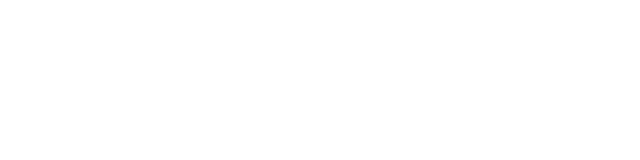
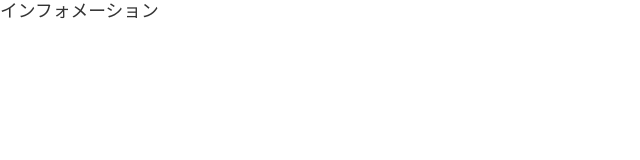
Before and after one commit to aoki-hue/react-website, a React (Create React App) app: page /information in a window 1280 px wide. Before the commit this address had no page. Shown: the top 160 px of the page, without its empty margins (0-640 px from the left). Built offline with nearby package versions, Linux system fonts and the light colour scheme.

Commit message:
pageの追加

```diff
--- a/src/App.js
+++ b/src/App.js
@@ -1,6 +1,9 @@
 /* eslint-disable import/first */
 
 import Home from "pages/home";
+import Menu from "pages/menu";
+import Info from "pages/information";
+import Error from "pages/404error";
 
 /* router */
 import { BrowserRouter as Router, Route, Routes } from "react-router-dom";
@@ -15,6 +18,9 @@ function App() {
     <Router>
       <Routes>
         <Route path="/" element={<Home />}></Route>
+        <Route path="/menu" element={<Menu />}></Route>
+        <Route path="/information" element={<Info />}></Route>
+        <Route path="/*" element={<Error />}></Route>
       </Routes>
     </Router>
   );
--- /dev/null
+++ b/src/css/destyle.css
@@ -0,0 +1,415 @@
+/*! destyle.css v4.0.1 | MIT License | https://github.com/nicolas-cusan/destyle.css */
+
+/* Reset box-model and set borders */
+/* ============================================ */
+
+*,
+::before,
+::after {
+  box-sizing: border-box;
+  border-style: solid;
+  border-width: 0;
+  min-width: 0;
+}
+
+/* Document */
+/* ============================================ */
+
+/**
+ * 1. Correct the line height in all browsers.
+ * 2. Prevent adjustments of font size after orientation changes in iOS.
+ * 3. Remove gray overlay on links for iOS.
+ */
+
+html {
+  line-height: 1.15; /* 1 */
+  -webkit-text-size-adjust: 100%; /* 2 */
+  -webkit-tap-highlight-color: transparent; /* 3*/
+}
+
+/* Sections */
+/* ============================================ */
+
+/**
+ * Remove the margin in all browsers.
+ */
+
+body {
+  margin: 0;
+}
+
+/**
+ * Render the `main` element consistently in IE.
+ */
+
+main {
+  display: block;
+}
+
+/* Vertical rhythm */
+/* ============================================ */
+
+p,
+table,
+blockquote,
+address,
+pre,
+iframe,
+form,
+figure,
+dl {
+  margin: 0;
+}
+
+/* Headings */
+/* ============================================ */
+
+h1,
+h2,
+h3,
+h4,
+h5,
+h6 {
+  font-size: inherit;
+  font-weight: inherit;
+  margin: 0;
+}
+
+/* Lists (enumeration) */
+/* ============================================ */
+
+ul,
+ol {
+  margin: 0;
+  padding: 0;
+  list-style: none;
+}
+
+/* Lists (definition) */
+/* ============================================ */
+
+dt {
+  font-weight: bold;
+}
+
+dd {
+  margin-left: 0;
+}
+
+/* Grouping content */
+/* ============================================ */
+
+/**
+ * 1. Add the correct box sizing in Firefox.
+ * 2. Show the overflow in Edge and IE.
+ */
+
+hr {
+  box-sizing: content-box; /* 1 */
+  height: 0; /* 1 */
+  overflow: visible; /* 2 */
+  border-top-width: 1px;
+  margin: 0;
+  clear: both;
+  color: inherit;
+}
+
+/**
+ * 1. Correct the inheritance and scaling of font size in all browsers.
+ * 2. Correct the odd `em` font sizing in all browsers.
+ */
+
+pre {
+  font-family: monospace, monospace; /* 1 */
+  font-size: inherit; /* 2 */
+}
+
+address {
+  font-style: inherit;
+}
+
+/* Text-level semantics */
+/* ============================================ */
+
+/**
+ * Remove the gray background on active links in IE 10.
+ */
+
+a {
+  background-color: transparent;
+  text-decoration: none;
+  color: inherit;
+}
+
+/**
+ * 1. Remove the bottom border in Chrome 57-
+ * 2. Add the correct text decoration in Chrome, Edge, IE, Opera, and Safari.
+ */
+
+abbr[title] {
+  text-decoration: underline dotted; /* 2 */
+}
+
+/**
+ * Add the correct font weight in Chrome, Edge, and Safari.
+ */
+
+b,
+strong {
+  font-weight: bolder;
+}
+
+/**
+ * 1. Correct the inheritance and scaling of font size in all browsers.
+ * 2. Correct the odd `em` font sizing in all browsers.
+ */
+
+code,
+kbd,
+samp {
+  font-family: monospace, monospace; /* 1 */
+  font-size: inherit; /* 2 */
+}
+
+/**
+ * Add the correct font size in all browsers.
+ */
+
+small {
+  font-size: 80%;
+}
+
+/**
+ * Prevent `sub` and `sup` elements from affecting the line height in
+ * all browsers.
+ */
+
+sub,
+sup {
+  font-size: 75%;
+  line-height: 0;
+  position: relative;
+  vertical-align: baseline;
+}
+
+sub {
+  bottom: -0.25em;
+}
+
+sup {
+  top: -0.5em;
+}
+
+/* Replaced content */
+/* ============================================ */
+
+/**
+ * Prevent vertical alignment issues.
+ */
+
+svg,
+img,
+embed,
+object,
+iframe {
+  vertical-align: bottom;
+}
+
+/* Forms */
+/* ============================================ */
+
+/**
+ * Reset form fields to make them styleable.
+ * 1. Make form elements stylable across systems iOS especially.
+ * 2. Inherit text-transform from parent.
+ */
+
+button,
+input,
+optgroup,
+select,
+textarea {
+  -webkit-appearance: none; /* 1 */
+  appearance: none;
+  vertical-align: middle;
+  color: inherit;
+  font: inherit;
+  background: transparent;
+  padding: 0;
+  margin: 0;
+  border-radius: 0;
+  text-align: inherit;
+  text-transform: inherit; /* 2 */
+}
+
+/**
+ * Correct cursors for clickable elements.
+ */
+
+button,
+[type="button"],
+[type="reset"],
+[type="submit"] {
+  cursor: pointer;
+}
+
+button:disabled,
+[type="button"]:disabled,
+[type="reset"]:disabled,
+[type="submit"]:disabled {
+  cursor: default;
+}
+
+/**
+ * Improve outlines for Firefox and unify style with input elements & buttons.
+ */
+
+:-moz-focusring {
+  outline: auto;
+}
+
+select:disabled {
+  opacity: inherit;
+}
+
+/**
+ * Remove padding
+ */
+
+option {
+  padding: 0;
+}
+
+/**
+ * Reset to invisible
+ */
+
+fieldset {
+  margin: 0;
+  padding: 0;
+  min-width: 0;
+}
+
+legend {
+  padding: 0;
+}
+
+/**
+ * Add the correct vertical alignment in Chrome, Firefox, and Opera.
+ */
+
+progress {
+  vertical-align: baseline;
+}
+
+/**
+ * Remove the default vertical scrollbar in IE 10+.
+ */
+
+textarea {
+  overflow: auto;
+}
+
+/**
+ * Correct the cursor style of increment and decrement buttons in Chrome.
+ */
+
+[type="number"]::-webkit-inner-spin-button,
+[type="number"]::-webkit-outer-spin-button {
+  height: auto;
+}
+
+/**
+ * Correct the outline style in Safari.
+ */
+
+[type="search"] {
+  outline-offset: -2px; /* 1 */
+}
+
+/**
+ * Remove the inner padding in Chrome and Safari on macOS.
+ */
+
+[type="search"]::-webkit-search-decoration {
+  -webkit-appearance: none;
+}
+
+/**
+ * 1. Correct the inability to style clickable types in iOS and Safari.
+ * 2. Fix font inheritance.
+ */
+
+::-webkit-file-upload-button {
+  -webkit-appearance: button; /* 1 */
+  font: inherit; /* 2 */
+}
+
+/**
+ * Fix appearance for Firefox
+ */
+[type="number"] {
+  -moz-appearance: textfield;
+}
+
+/**
+ * Clickable labels
+ */
+
+label[for] {
+  cursor: pointer;
+}
+
+/* Interactive */
+/* ============================================ */
+
+/*
+ * Add the correct display in Edge, IE 10+, and Firefox.
+ */
+
+details {
+  display: block;
+}
+
+/*
+ * Add the correct display in all browsers.
+ */
+
+summary {
+  display: list-item;
+}
+
+/*
+ * Remove outline for editable content.
+ */
+
+[contenteditable]:focus {
+  outline: auto;
+}
+
+/* Tables */
+/* ============================================ */
+
+/**
+1. Correct table border color inheritance in all Chrome and Safari.
+*/
+
+table {
+  border-color: inherit; /* 1 */
+  border-collapse: collapse;
+}
+
+caption {
+  text-align: left;
+}
+
+td,
+th {
+  vertical-align: top;
+  padding: 0;
+}
+
+th {
+  text-align: left;
+  font-weight: bold;
+}
--- /dev/null
+++ b/src/css/global.css
@@ -0,0 +1,53 @@
+/* リセットcss */
+@import "css/destyle.css";
+
+/* root */
+:root {
+  /* 色指定 */
+  --white: #ffffff;
+  --gray-10: #eeeeee;
+  --gray-25: #aaaaaa;
+  --gray-50: #707070;
+  --gray-75: #666666;
+  --black: #333333;
+  --gray-violet: #cdc2b8;
+  --gray-thick: #75825a;
+  --yellow-thick: #e2c049;
+  --red-low-saturation: #c95e2f;
+
+  /* タイポグラフィ（フォントサイズ） */
+  --body: clamp(1rem, 0.95rem + 0.2vw, 1.125rem); /* 16-18px */
+  --display: clamp(4.5rem, 1.83rem + 11.34vw, 10rem); /* 72-160 */
+  --heading1: clamp(2rem, 1.3rem + 3vw, 4rem); /* 32-64px */
+  --heading2: calc(var(--body) * 1.5); /* 24-27px */
+  --heading3: calc(var(--body) * 1.2); /* 19.2-21.6px */
+  --small-heading2: clamp(0.875rem, 4vw - 1rem, 1.6875rem); /* 14-27px */
+  --small-heading3: calc(var(--small-heading2) * 0.86); /* 12-23px */
+
+  /* スペース（余白・間隔） */
+  --space-xs: clamp(1.25rem, 1rem + 0.98vw, 1.875rem); /* 20-30px */
+  --space-sm: calc(var(--space-xs) * 1.5); /* 30-45px */
+  --space-md: calc(var(--space-xs) * 2); /* 40-60px */
+  --space-lg: calc(var(--space-xs) * 3); /* 60-90px */
+  --space-xl: calc(var(--space-xs) * 4); /* 80-120px */
+  --space-jump: clamp(1.25rem, 0.35rem + 3.8vw, 3.75rem); /* 20-60px */
+}
+
+/* common */
+body {
+  color: var(--black);
+  font-family: system-ui, -apple-system, BlinkMacSystemFont, "Segoe UI", Roboto, Oxygen, Ubuntu, Cantarell, "Open Sans", "Helvetica Neue", sans-serif;
+  font-size: var(--body);
+}
+
+h1 {
+  font-size: var(--heading1);
+}
+
+h2 {
+  font-size: var(--heading2);
+}
+
+h3 {
+  font-size: var(--heading3);
+}
--- a/src/index.js
+++ b/src/index.js
@@ -1,7 +1,7 @@
 import React from "react";
 import ReactDOM from "react-dom/client";
-import "./index.css";
-import App from "./App";
+import "css/global.css";
+import App from "App";
 
 import { HelmetProvider } from "react-helmet-async";
 
--- /dev/null
+++ b/src/pages/404error.js
@@ -0,0 +1,5 @@
+const Error = () => {
+  return <p>404</p>;
+};
+
+export default Error;
--- /dev/null
+++ b/src/pages/information.js
@@ -0,0 +1,5 @@
+const Info = () => {
+  return <p>インフォメーション</p>;
+};
+
+export default Info;
--- /dev/null
+++ b/src/pages/menu.js
@@ -0,0 +1,5 @@
+const Menu = () => {
+  return <p>メニュー</p>;
+};
+
+export default Menu;
```
